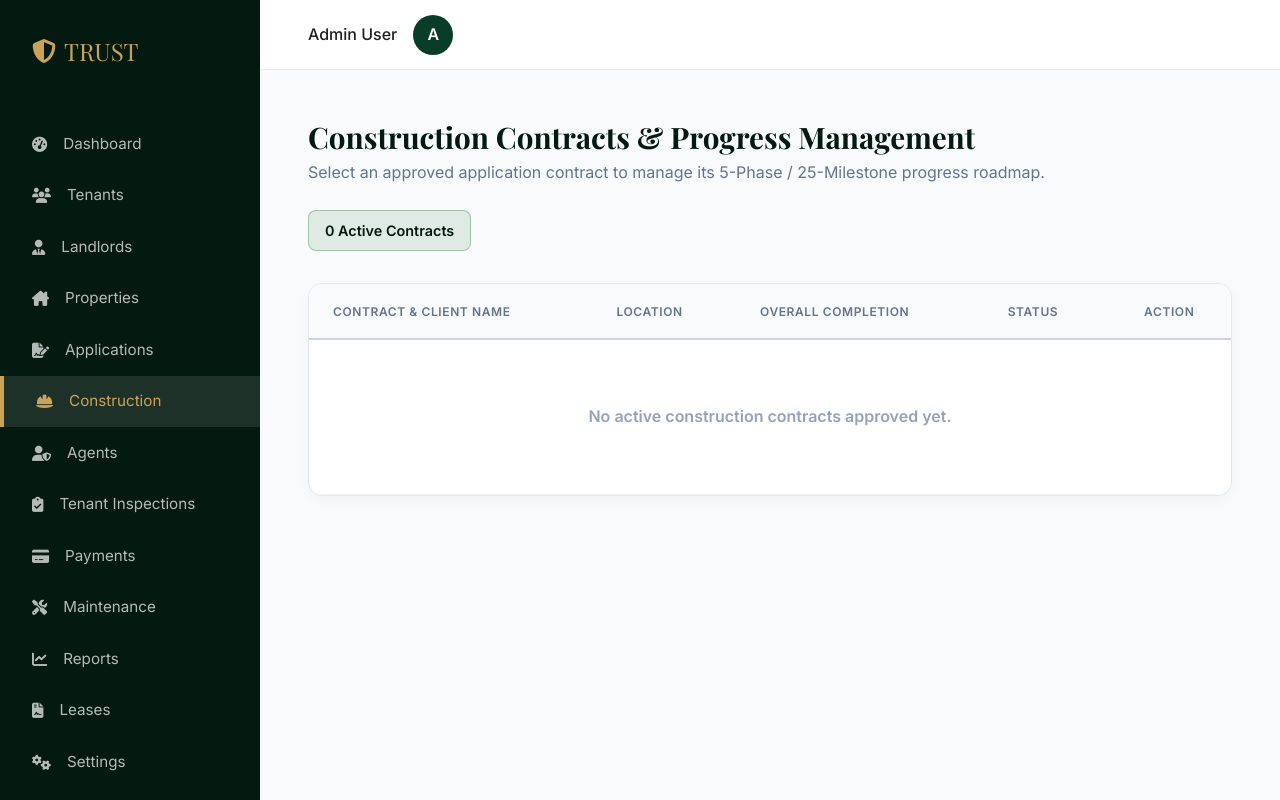
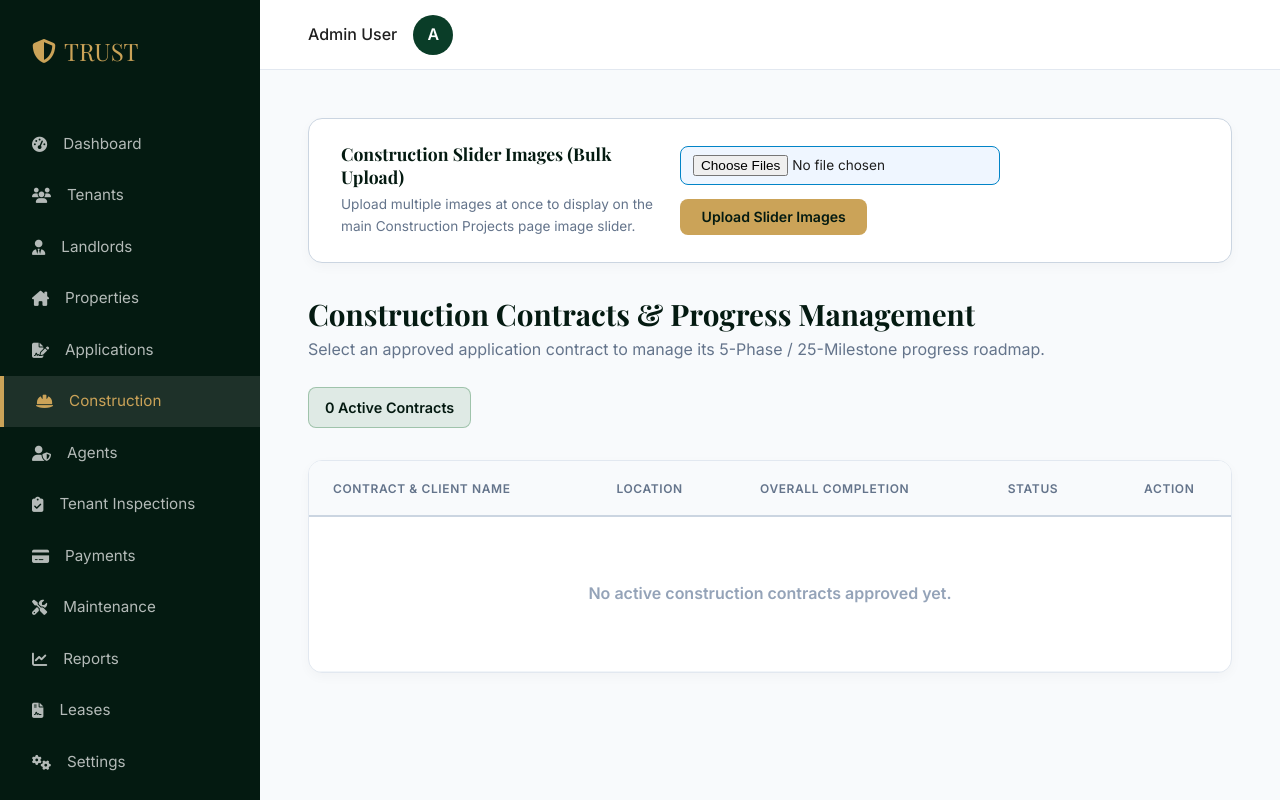
Before and after one commit to ronnie256-pro/Trustrentug, a Django app: page /admin-dashboard/?tab=construction in a window 1280 px wide. Run offline with Django 5.2, Linux system fonts and the light colour scheme; the visitor is signed in with stand-in values (Sample User, id 1); data comes from the database, SQL or seed files in the repository; data that the repository does not hold is empty; some libraries are stand-ins or nearby versions; some web fonts are replaced.

Commit message:
added more professeionalism

```diff
--- a/core/models.py
+++ b/core/models.py
@@ -517,6 +517,7 @@ class ConstructionProject(models.Model):
     video = models.FileField(upload_to='project_videos/', blank=True, null=True, help_text="Upload MP4 video demonstrating construction progress")
     video_url = models.URLField(blank=True, help_text="Optional external video URL (e.g. MP4 or YouTube embed link)")
     thumbnail = models.ImageField(upload_to='project_thumbnails/', blank=True, null=True, help_text="Project cover image poster")
+    hero_image = models.FileField(upload_to='project_thumbnails/', blank=True, null=True, help_text="Project hero/cover image")
     progress_percentage = models.IntegerField(default=0, help_text="Construction completion percentage (0 to 100)")
     completed_milestones = models.JSONField(default=list, blank=True, help_text="List of completed milestone numbers (1 to 25)")
     status = models.CharField(max_length=20, choices=STATUS_CHOICES, default='ongoing')
@@ -532,6 +533,17 @@ class ConstructionProject(models.Model):
 
     def __str__(self):
         return f"{self.title} ({self.progress_percentage}% Complete)"
+
+
+class ConstructionSliderImage(models.Model):
+    image = models.FileField(upload_to='construction/slider/')
+    created_at = models.DateTimeField(auto_now_add=True)
+
+    class Meta:
+        ordering = ['-created_at']
+
+    def __str__(self):
+        return f"Construction Slider Image #{self.id}"
 
 
 class DiasporaClientApplication(models.Model):
--- a/core/templates/admin/dashboard.html
+++ b/core/templates/admin/dashboard.html
@@ -1333,6 +1333,40 @@ document.addEventListener("DOMContentLoaded", function() {
 </div>
 
 {% elif current_tab == 'construction' %}
+<!-- BULK SLIDER IMAGES UPLOAD CARD -->
+<div style="background: white; border-radius: 14px; border: 1.5px solid #cbd5e1; padding: 1.5rem 2rem; margin-bottom: 2rem; box-shadow: 0 4px 12px rgba(0,0,0,0.03);">
+    <form action="{% url 'admin_upload_construction_slider' %}" method="POST" enctype="multipart/form-data" style="display: flex; justify-content: space-between; align-items: center; flex-wrap: wrap; gap: 1.25rem;">
+        {% csrf_token %}
+        <div style="flex: 1; min-width: 280px;">
+            <h4 style="margin: 0 0 0.35rem 0; font-family: var(--font-heading); color: var(--color-emerald-darkest); font-size: 1.1rem; font-weight: 800;">
+                Construction Slider Images (Bulk Upload)
+            </h4>
+            <p style="margin: 0; font-size: 0.85rem; color: #64748b;">
+                Upload multiple images at once to display on the main Construction Projects page image slider.
+            </p>
+        </div>
+
+        <div style="display: flex; align-items: center; gap: 0.85rem; flex-wrap: wrap;">
+            <input type="file" name="slider_images" multiple accept="image/*" required class="form-control" style="padding: 0.5rem 0.75rem; font-size: 0.85rem; border-radius: 8px; border: 1.5px solid #0284c7; background: #eff6ff; max-width: 320px;">
+            <button type="submit" class="btn btn-gold" style="padding: 0.6rem 1.35rem; font-size: 0.88rem; font-weight: 800; border-radius: 8px; border: none; cursor: pointer;">
+                Upload Slider Images
+            </button>
+        </div>
+    </form>
+
+    {% if slider_images %}
+    <div style="margin-top: 1.25rem; border-top: 1px solid #f1f5f9; padding-top: 1rem; display: flex; align-items: center; gap: 0.75rem; flex-wrap: wrap;">
+        <span style="font-size: 0.8rem; font-weight: 700; color: #475569;">Active Slider Photos ({{ slider_images.count }}):</span>
+        {% for img in slider_images %}
+        <div style="position: relative; display: inline-block;">
+            <img src="{{ img.image.url }}" style="width: 50px; height: 35px; object-fit: cover; border-radius: 6px; border: 1px solid #cbd5e1;">
+            <a href="{% url 'admin_delete_construction_slider' img.id %}" style="position: absolute; top: -6px; right: -6px; background: #ef4444; color: white; border-radius: 50%; width: 16px; height: 16px; font-size: 10px; display: flex; align-items: center; justify-content: center; text-decoration: none; font-weight: 900;" title="Delete Image">&times;</a>
+        </div>
+        {% endfor %}
+    </div>
+    {% endif %}
+</div>
+
 <!-- Active Construction Projects Grid -->
 <div class="dashboard-header" style="margin-bottom: 2rem;">
     <div>
--- a/core/urls.py
+++ b/core/urls.py
@@ -63,6 +63,8 @@ urlpatterns = [
     path('admin-dashboard/tenant/<int:tenant_id>/', views.admin_tenant_detail, name='admin_tenant_detail'),
     path('admin-dashboard/application/<int:app_id>/', views.admin_application_detail, name='admin_application_detail'),
     path('admin-dashboard/construction-progress/<int:project_id>/', views.admin_construction_progress, name='admin_construction_progress'),
+    path('admin-dashboard/construction-slider/upload/', views.admin_upload_construction_slider, name='admin_upload_construction_slider'),
+    path('admin-dashboard/construction-slider/delete/<int:image_id>/', views.admin_delete_construction_slider, name='admin_delete_construction_slider'),
     path('agent/report/', views.agent_report_auth, name='agent_report_auth'),
     path('agent/submit-report/', views.agent_submit_report, name='agent_submit_report'),
 
--- a/core/views.py
+++ b/core/views.py
@@ -4,7 +4,7 @@ from django.contrib import messages
 from django.db.models import Q
 from django.http import JsonResponse
 from django.views.decorators.csrf import csrf_exempt
-from core.models import Property, UserProfile, AgentRole, InspectionAgent, Inspection, InspectionReport, PropertyAmenity, ProximityCategory, ProximityItem, PropertyProximity, TenantBooking, TenantRental, ViewingRequest, MaintenanceRequest, FavoriteProperty, CommitteeExecutive, ServiceDistrict, ServiceDivision, ServiceVillage, PopupLogic, SiteSetting, ChatThread, ChatMessage, HeroVideo, PropertyPanorama, DiasporaClientApplication, ConstructionProject
+from core.models import Property, UserProfile, AgentRole, InspectionAgent, Inspection, InspectionReport, PropertyAmenity, ProximityCategory, ProximityItem, PropertyProximity, TenantBooking, TenantRental, ViewingRequest, MaintenanceRequest, FavoriteProperty, CommitteeExecutive, ServiceDistrict, ServiceDivision, ServiceVillage, PopupLogic, SiteSetting, ChatThread, ChatMessage, HeroVideo, PropertyPanorama, DiasporaClientApplication, ConstructionProject, ConstructionSliderImage
 from django.contrib.auth.models import User
 
 AMENITY_ICONS = {
@@ -1124,6 +1124,7 @@ def admin_dashboard(request):
 
     construction_applications = DiasporaClientApplication.objects.all().order_by('-created_at')
     construction_projects = ConstructionProject.objects.all().order_by('-created_at')
+    slider_images = ConstructionSliderImage.objects.all().order_by('-created_at')
 
     return render(request, 'admin/dashboard.html', {
         'properties': properties,
@@ -1152,6 +1153,7 @@ def admin_dashboard(request):
         'landlord_metrics': landlord_metrics,
         'construction_applications': construction_applications,
         'construction_projects': construction_projects,
+        'slider_images': slider_images,
         'current_tab': tab
     })
 
@@ -2652,7 +2654,10 @@ def admin_construction_progress(request, project_id):
             project_obj.completed_milestones = completed_ids
             project_obj.progress_percentage = int(round(total_earned_round))
 
-            # Also update video URL and supervisor name if provided
+            # Also update video URL, supervisor name, status, and hero_image if provided
+            if request.FILES.get('hero_image'):
+                project_obj.hero_image = request.FILES.get('hero_image')
+                project_obj.thumbnail = request.FILES.get('hero_image')
             if request.POST.get('video_url'):
                 project_obj.video_url = request.POST.get('video_url').strip()
             if request.POST.get('supervisor_name'):
@@ -3172,16 +3177,47 @@ def download_payments_pdf(request):
     return response
 
 
+def admin_upload_construction_slider(request):
+    if not request.user.is_authenticated or not request.user.is_superuser:
+        messages.error(request, 'Access denied. Only system administrators can access this page.')
+        return redirect('login')
+
+    if request.method == 'POST':
+        images = request.FILES.getlist('slider_images')
+        count = 0
+        for img in images:
+            ConstructionSliderImage.objects.create(image=img)
+            count += 1
+        if count > 0:
+            messages.success(request, f"Successfully uploaded {count} construction slider image(s)!")
+        else:
+            messages.error(request, "No slider images were selected.")
+    return redirect('/admin-dashboard/?tab=construction')
+
+
+def admin_delete_construction_slider(request, image_id):
+    if not request.user.is_authenticated or not request.user.is_superuser:
+        messages.error(request, 'Access denied.')
+        return redirect('login')
+
+    img_obj = get_object_or_404(ConstructionSliderImage, id=image_id)
+    img_obj.delete()
+    messages.success(request, "Construction slider image deleted successfully.")
+    return redirect('/admin-dashboard/?tab=construction')
+
+
 def projects_list_view(request):
     """
     Renders running construction projects supervised by TRUST Protocol.
     """
-    from core.models import ConstructionProject, PopupLogic
+    from core.models import ConstructionProject, PopupLogic, ConstructionSliderImage
     projects = ConstructionProject.objects.all().order_by('-created_at')
     active_popup = PopupLogic.objects.filter(is_active=True, display_page__in=['search', 'all'], trigger_event='load').first()
+    slider_images = ConstructionSliderImage.objects.all().order_by('-created_at')
 
     return render(request, 'tenant/projects.html', {
         'projects': projects,
+        'slider_images': slider_images,
         'active_popup': active_popup
     })
 
```
Also changed, not shown: core/templates/admin/construction_progress.html (+27 -27 lines), core/templates/tenant/projects.html (+19 -7 lines), core/migrations/0037_constructionproject_hero_image.py (added), core/migrations/0038_constructionsliderimage.py (added).
